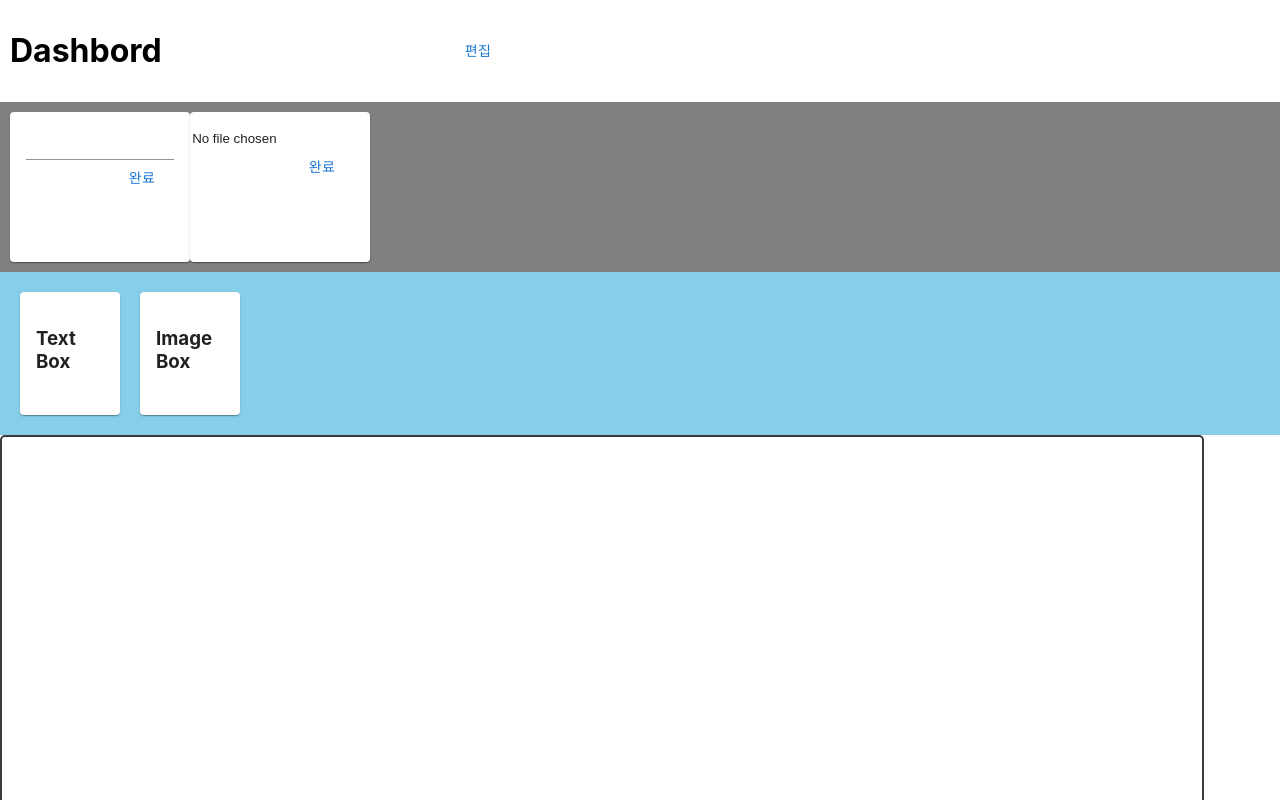
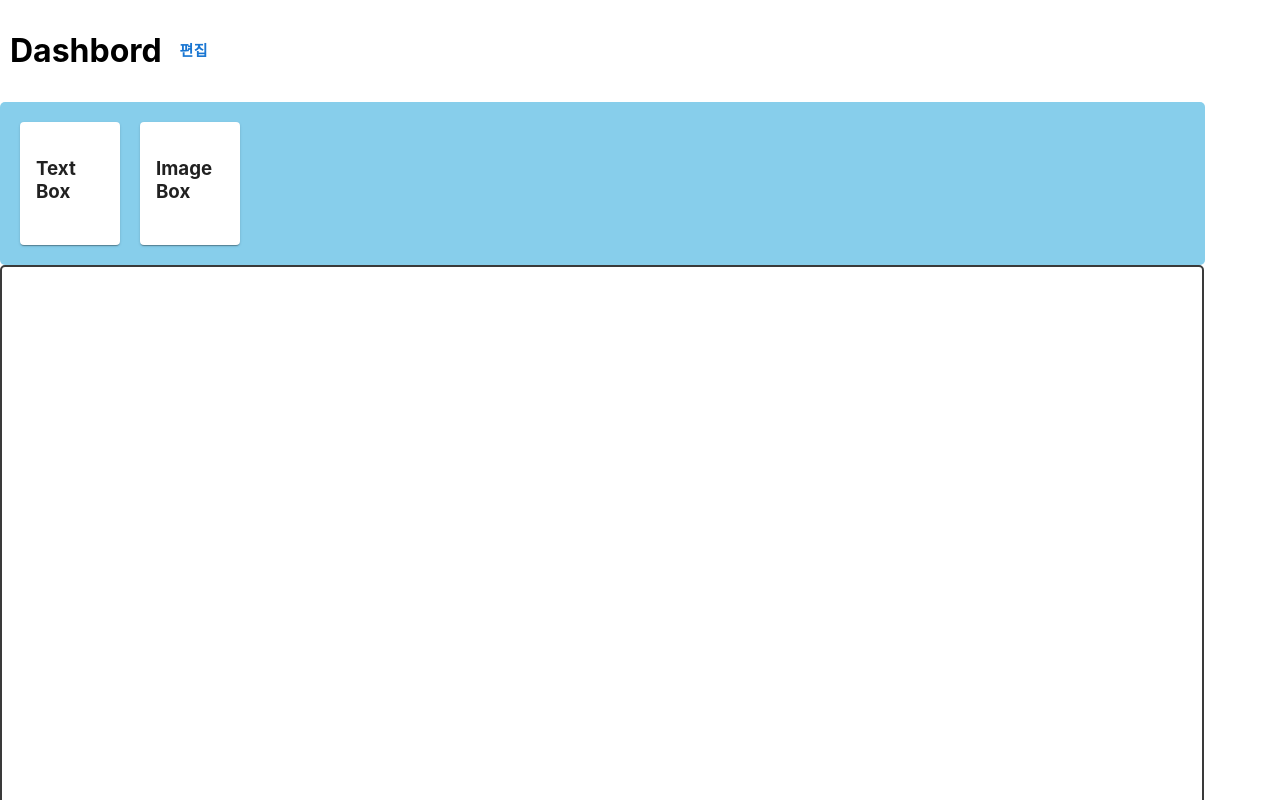
Before and after one commit to KRimwoo/Drag-And-Drop_Practice_for_Peer, a React (Create React App) app: page / in a window 1280 px wide. Shown: the top 800 px of the page. Built offline with nearby package versions, Linux system fonts and the light colour scheme.

Commit message:
fix: delete useless state, components

```diff
--- a/src/DashboardDetailView.tsx
+++ b/src/DashboardDetailView.tsx
@@ -206,30 +206,18 @@ const DashboardDetailView: React.FC<DashboardDetailViewProps> = ({
       <div
         style={{
           display: "flex",
-          justifyContent: "space-between",
           padding: "10px",
-          width: "500px",
+          maxWidth: "1200px",
         }}
       >
         <h1>Dashbord</h1>
         {/* 편집 버튼 */}
-        <Button onClick={() => setIsEditMode(!isEditMode)}>
+        <Button onClick={() => setIsEditMode(!isEditMode)} size="large" sx={{fontWeight: "bold"}}>
           {isEditMode ? "확인" : "편집"}
         </Button>
       </div>
-      <div style={{ backgroundColor: "gray", padding: 10, display: "flex" }}>
-        <div style={{width: "180px", height: "150px"}}>
-          <WidgetCard widgetInfo={Dummy1}>
-            <TextInputWidget />
-          </WidgetCard>
-        </div>
-        <div style={{width: "180px", height: "150px"}}>
-          <WidgetCard widgetInfo={Dummy1}>
-            <ImageInputWidget />
-          </WidgetCard>
-        </div>
-      </div>
-      <div style={{ backgroundColor: "skyblue", padding: 10, display: "flex" }}>
+
+      <div style={{ backgroundColor: "skyblue", borderRadius: "5px", padding: 10, display: "flex", maxWidth: "1185px",}}>
         <Card
           style={{
             backgroundColor: "white",
```
